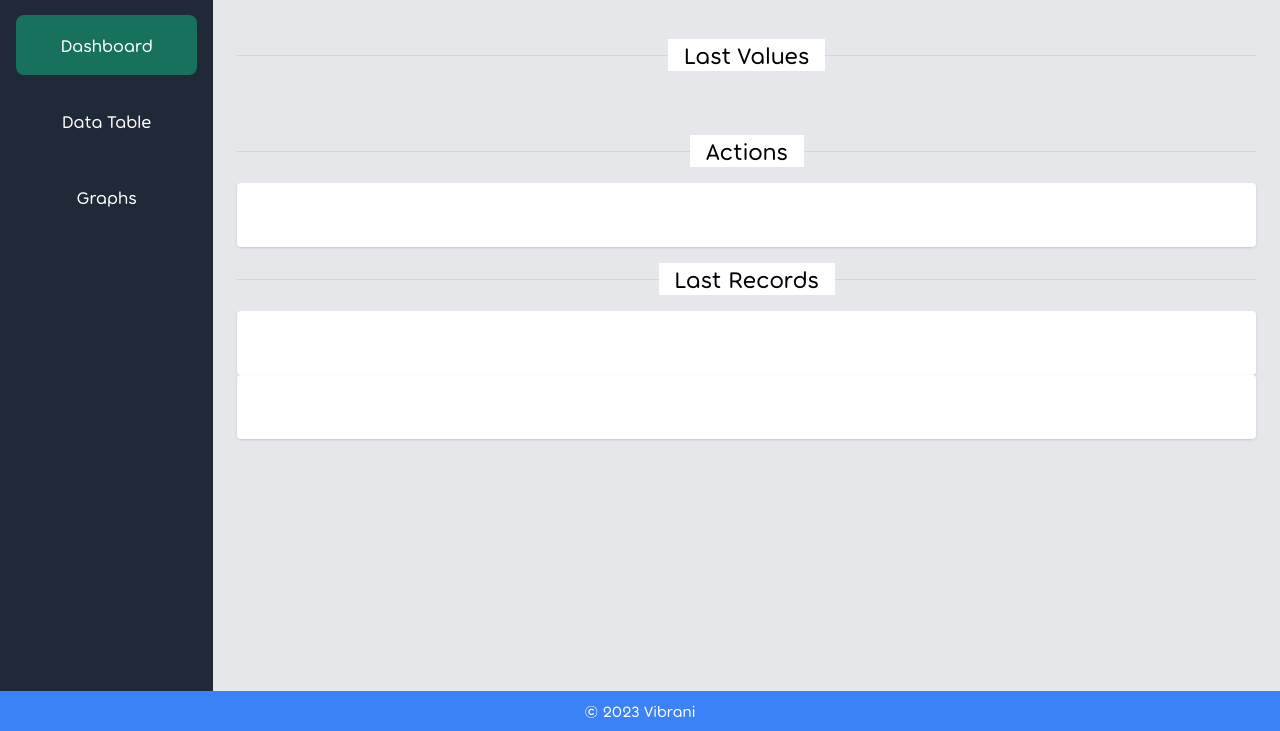
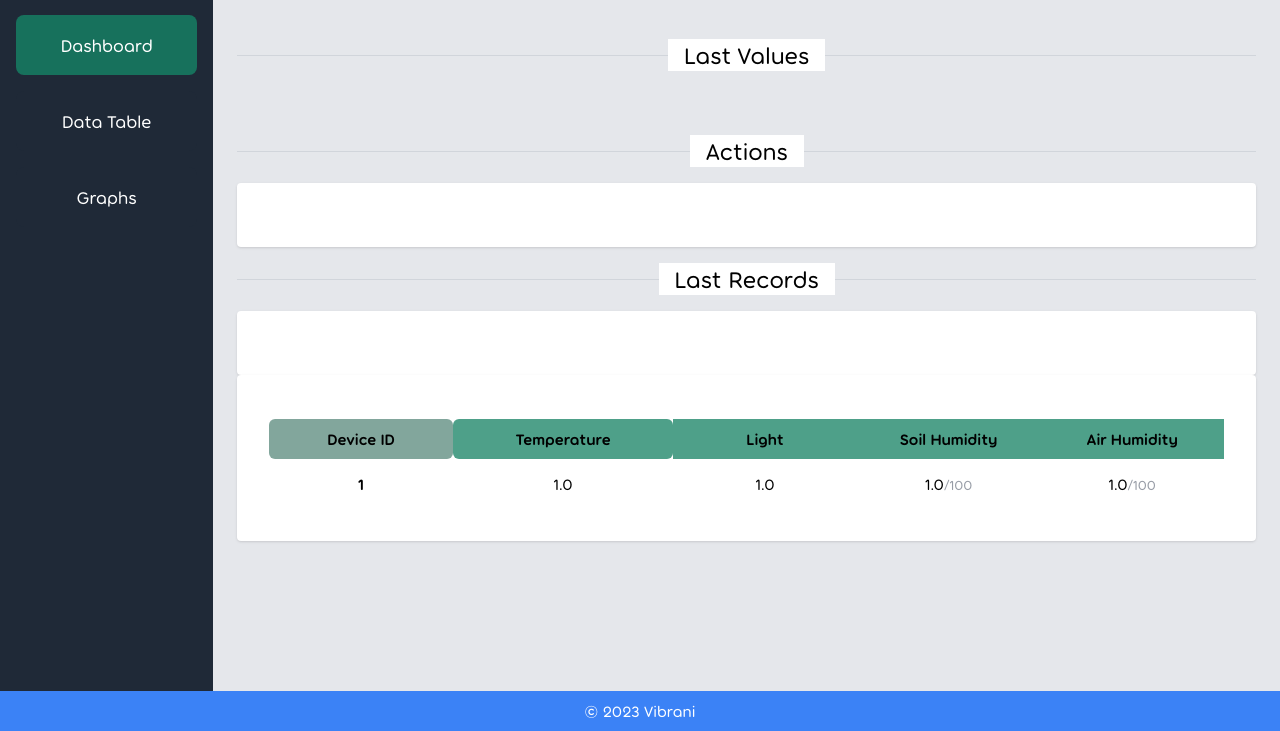
Before and after one commit to JoanPalau/hack-eps-2023-eurecat, a Flask app: page / in a window 1280 px wide. Shown: the part 69-800 px from the top of the page. Run offline with Flask 3, Linux system fonts and the light colour scheme; tables that the repository leaves empty hold one stand-in row (values such as "Sample post"); data that the repository does not hold is empty; some libraries are stand-ins or nearby versions.

Commit message:
Add last records in dashboard

```diff
--- a/backend/app/routes.py
+++ b/backend/app/routes.py
@@ -127,3 +127,9 @@ def last():
             }
     return render_template('partials/last.html', last=last,
                            previous=previous, averages=averages)
+
+
+@app.route('/partial/last_records', methods=['GET'])
+def last_records():
+    last_records = Data.query.order_by(Data.id.desc()).limit(10).all()
+    return render_template('partials/last_records.html', last=last_records)
--- a/backend/app/templates/index.html
+++ b/backend/app/templates/index.html
@@ -43,6 +43,6 @@
             </div>
 
             <!-- Main Content -->
-            <div class="bg-white p-8 rounded shadow">
+            <div class="bg-white p-8 rounded shadow" hx-trigger="load, every 10s" hx-get="/partial/last_records" hx-swap="innerHTML">
             </div>
             {% endblock %}
--- /dev/null
+++ b/backend/app/templates/partials/last_records.html
@@ -0,0 +1,22 @@
+    <table class="table-fixed w-full border-separate border-spacing-y-3">
+        <thead>
+            <tr>
+                <th class="w-20 z-10 font-bold left-0 bg-emerald-900/50 rounded-md px-8 py-2">Device ID</th>
+                <th class="w-20 z-10 font-bold top-0 bg-emerald-700/70 md:w-24 left-0 rounded-md px-4 py-2">Temperature</th>
+                <th class="w-20 z-10 font-bold top-0 bg-emerald-700/70">Light</th>
+                <th class="w-20 z-10 font-bold top-0 bg-emerald-700/70">Soil Humidity</th>
+                <th class="w-20 z-10 font-bold top-0 bg-emerald-700/70">Air Humidity</th>
+            </tr>
+        </thead>
+        <tbody>
+            {% for record in last%}
+            <tr>
+                <td class="text-center font-semibold">{{record.device_id}}</td>
+                <td class="text-center">{{record.temperature}}</td>
+                <td class="text-center">{{record.light}}</td>
+                <td class="text-center">{{record.soil_humidity}}<span class="text-sm text-gray-500/70">/100</span></td>
+                <td class="text-center">{{record.air_humidity}}<span class="text-sm text-gray-500/70">/100</span></td>
+            </tr>
+            {% endfor %}
+        </tbody>
+    </table>
```
